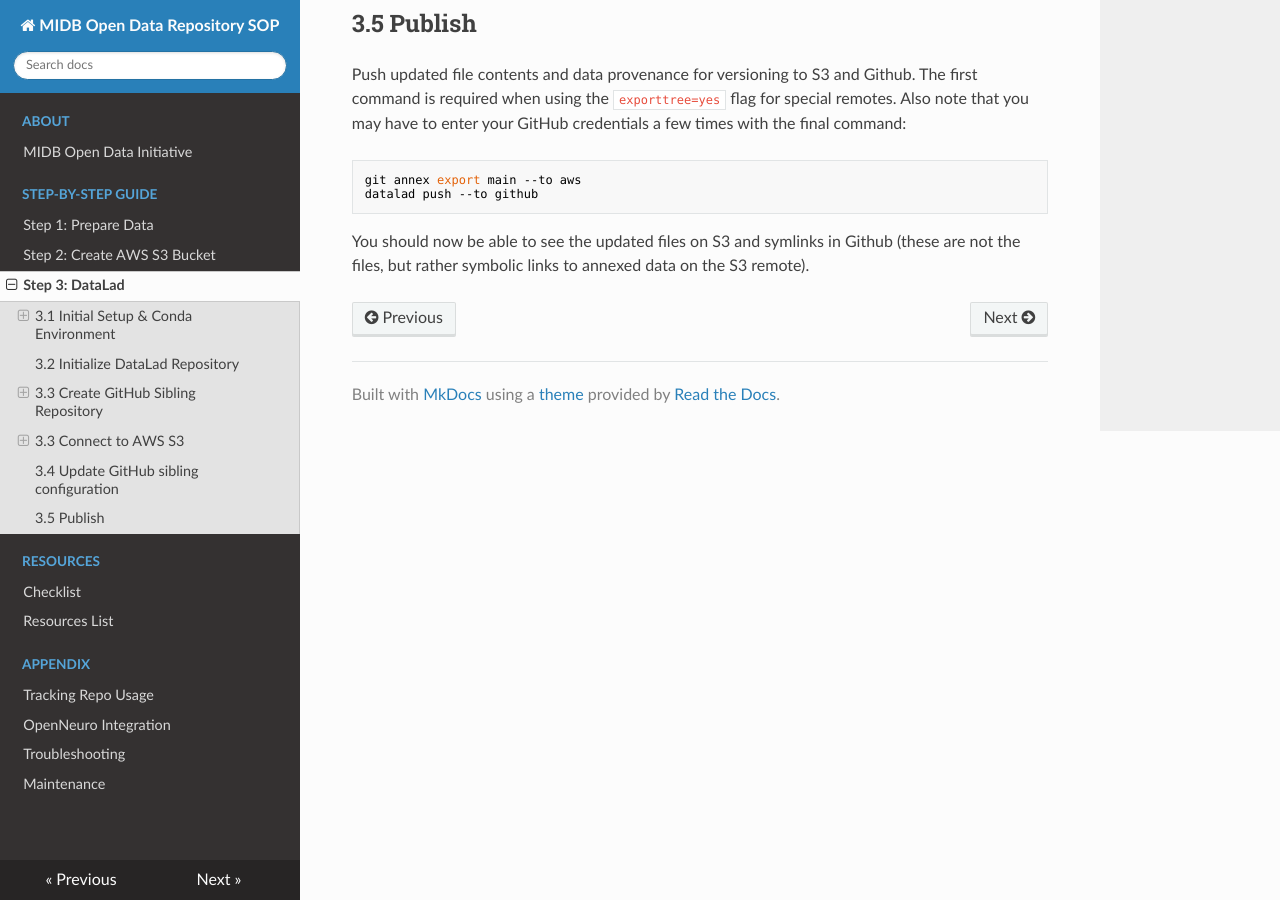
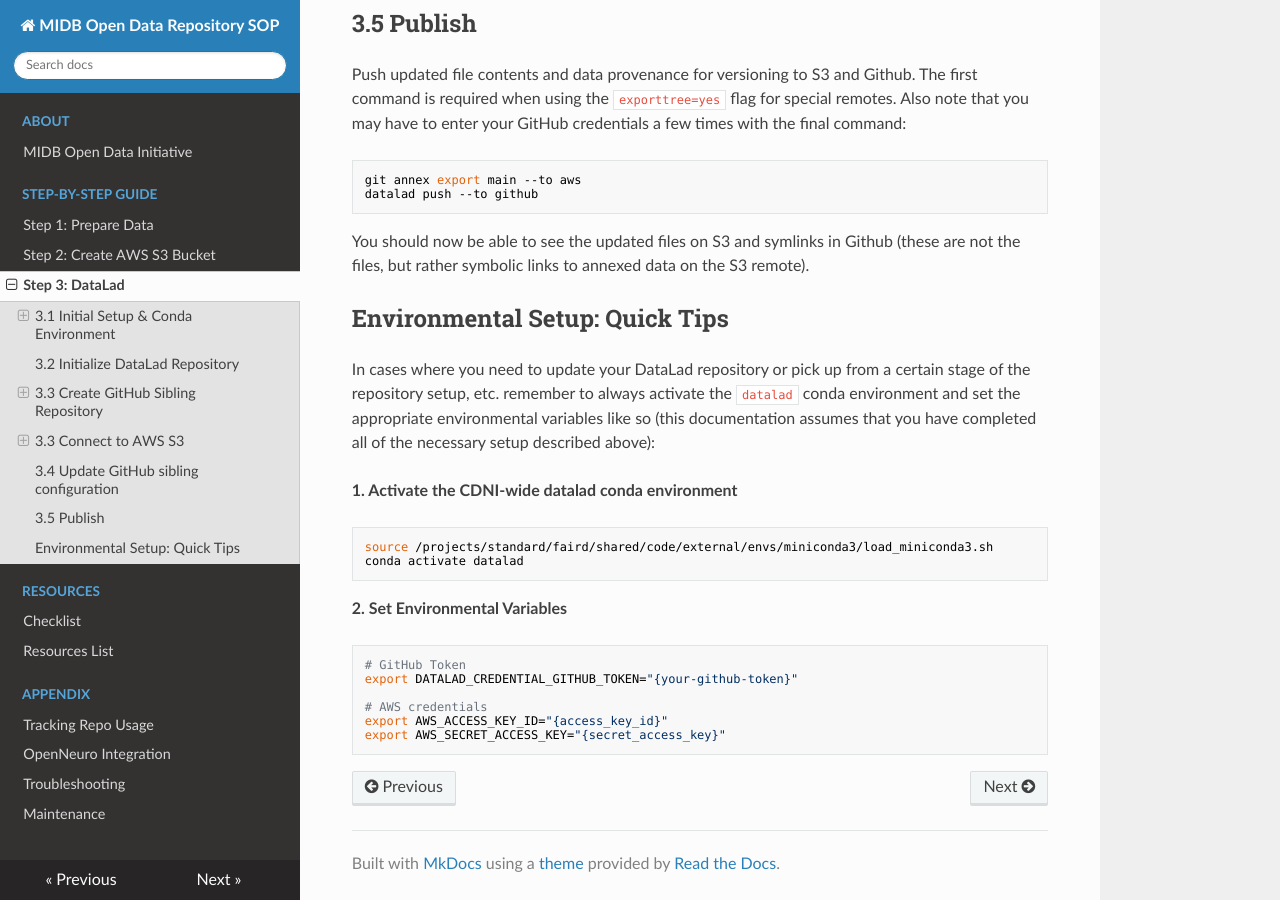
Before and after one commit to DCAN-Labs/opendatainit-docs, an MkDocs documentation site: the page built from docs/sop/datalad.md, in a window 1280 px wide and 900 px high, scrolled down 3401 px. Built offline with MkDocs 1.6.1, drawn with Linux system fonts in a browser that asks for light colours; nearby versions of some CDN libraries.

Commit message:
refine datalad page

````diff
--- a/docs/sop/datalad.md
+++ b/docs/sop/datalad.md
@@ -125,3 +125,27 @@ datalad push --to github
 ```
 
 You should now be able to see the updated files on S3 and symlinks in Github (these are not the files, but rather symbolic links to annexed data on the S3 remote).
+
+
+## Environmental Setup: Quick Tips
+
+In cases where you need to update your DataLad repository or pick up from a certain stage of the repository setup, etc. remember to always activate the `datalad` conda environment and set the appropriate environmental variables like so (this documentation assumes that you have completed all of the necessary setup described above):
+
+
+**1. Activate the CDNI-wide datalad conda environment**
+
+```bash
+source /projects/standard/faird/shared/code/external/envs/miniconda3/load_miniconda3.sh
+conda activate datalad
+```
+
+**2. Set Environmental Variables**
+
+```bash
+# GitHub Token
+export DATALAD_CREDENTIAL_GITHUB_TOKEN="{your-github-token}"
+
+# AWS credentials
+export AWS_ACCESS_KEY_ID="{access_key_id}"
+export AWS_SECRET_ACCESS_KEY="{secret_access_key}"
+```
````
